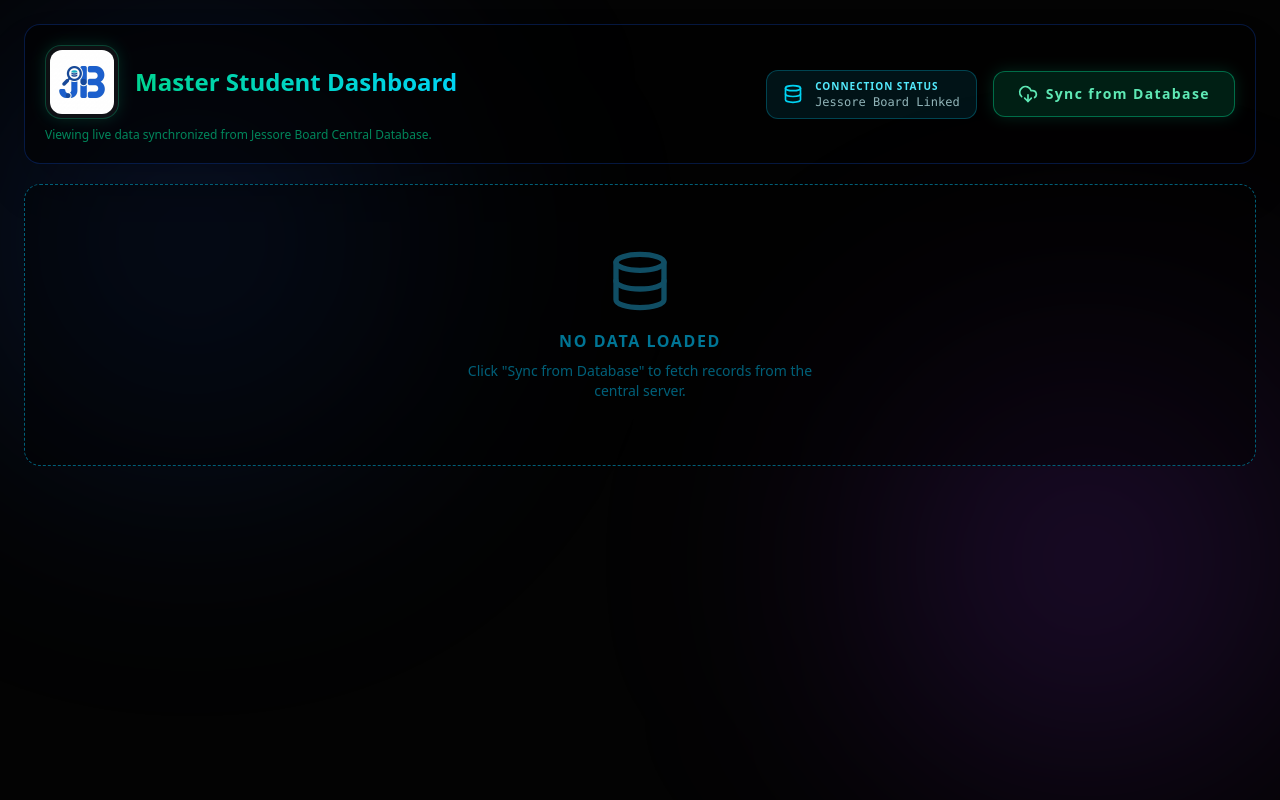
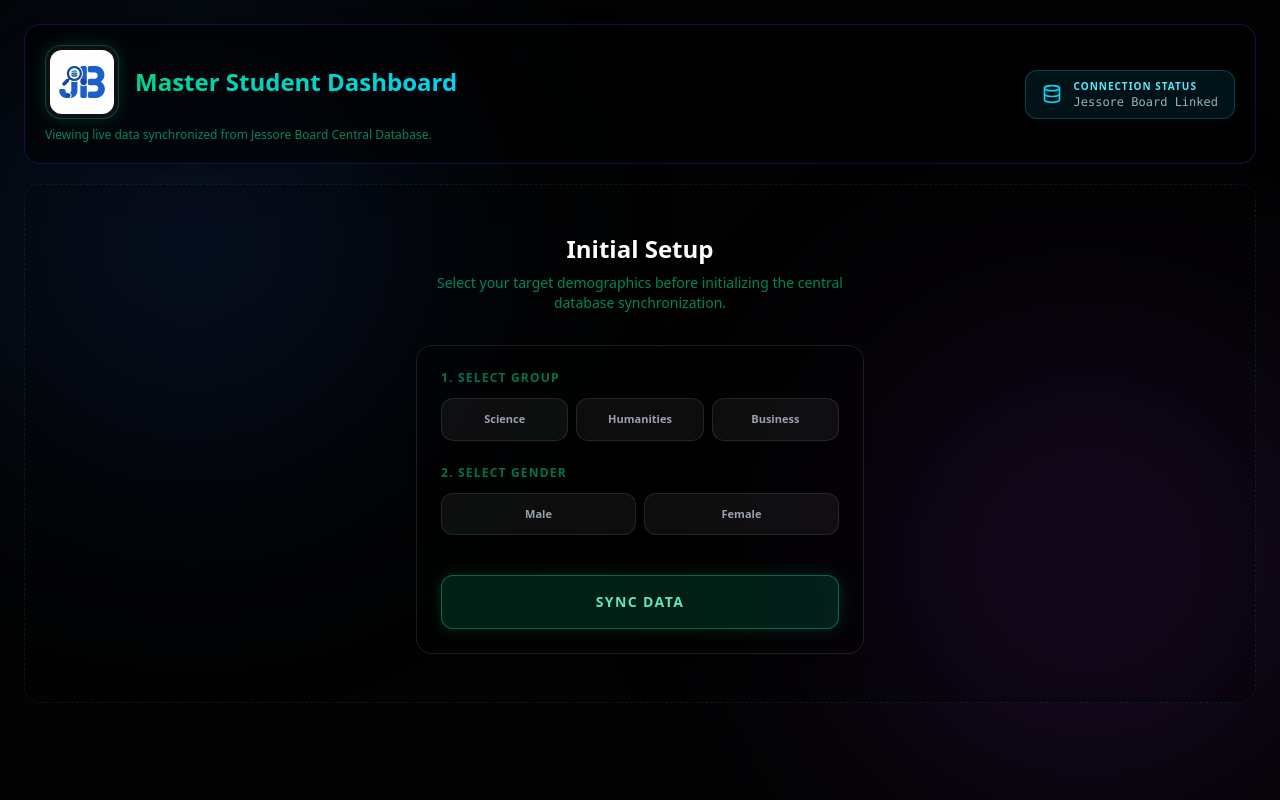
Before and after one commit to Marjuk06/jb_reg_grabber, a Next.js app: page / in a window 1280 px wide. Built offline with nearby package versions, Linux system fonts and the light colour scheme; no server answers.

Commit message:
feat: implement onboarding configuration UI and infinite scroll for student grid

```diff
--- a/src/app/page.tsx
+++ b/src/app/page.tsx
@@ -28,6 +28,16 @@ export default function Dashboard() {
   const closeAlert = () => setAlertState(prev => ({ ...prev, isOpen: false }));
 
   const handleLoadFromDB = async () => {
+    if (!groupFilter || !genderFilter) {
+      setAlertState({
+        isOpen: true,
+        type: 'info',
+        title: 'Configuration Required',
+        message: 'Please select both a Group and Gender to initialize the sync.'
+      });
+      return;
+    }
+
     setIsLoadingDB(true);
     setSyncProgress(0);
     setBaseData([]);
@@ -189,7 +199,7 @@ export default function Dashboard() {
 
   return (
     <div className="max-w-[1400px] w-full mx-auto flex flex-col h-full lg:max-h-[95vh] gap-5 mt-4 md:mt-6 mb-4 md:mb-6 px-4 md:px-6 animate-fade-in">
-      <DatabaseSyncSection onSync={handleLoadFromDB} isLoading={isLoadingDB} progress={syncProgress} />
+      <DatabaseSyncSection onSync={handleLoadFromDB} isLoading={isLoadingDB} progress={syncProgress} hasData={baseData.length > 0} />
 
       {!isLoadingDB && baseData.length > 0 && (
         <div className="flex flex-col lg:flex-row gap-5 flex-grow lg:overflow-hidden animate-slide-up">
@@ -222,12 +232,60 @@ export default function Dashboard() {
       )}
 
       {!isLoadingDB && baseData.length === 0 && (
-        <div className="flex-grow flex flex-col items-center justify-center border border-dashed border-cyan-800 rounded-2xl bg-black/40 m-4 lg:m-0 py-16 px-4 animate-scale-in">
-          <Database className="text-cyan-900 w-16 h-16 mb-4" />
-          <p className="text-cyan-700 font-bold tracking-widest uppercase text-center">No Data Loaded</p>
-          <p className="text-cyan-800 text-sm mt-2 text-center max-w-sm">
-            Click "Sync from Database" to fetch records from the central server.
-          </p>
+        <div className="flex-grow flex flex-col items-center justify-center border border-dashed border-emerald-800/30 rounded-2xl bg-black/20 m-4 lg:m-0 py-12 px-4 animate-scale-in gap-8">
+
+          <div className="text-center">
+            <h2 className="text-2xl font-bold text-white mb-2">Initial Setup</h2>
+            <p className="text-emerald-500/70 text-sm max-w-md">Select your target demographics before initializing the central database synchronization.</p>
+          </div>
+
+          <div className="flex flex-col gap-6 w-full max-w-md bg-black/40 p-6 rounded-2xl border border-white/10 shadow-xl">
+            <div className="flex flex-col gap-3">
+              <span className="text-xs uppercase tracking-widest text-emerald-500/60 font-bold">1. Select Group</span>
+              <div className="grid grid-cols-3 gap-2">
+                {['Science', 'Humanities', 'Business'].map(g => (
+                  <button
+                    key={g}
+                    onClick={() => setGroupFilter(g as GroupFilter)}
+                    className={`py-3 text-[11px] font-bold rounded-xl border transition-all ${
+                      groupFilter === g
+                        ? 'bg-emerald-500/25 border-emerald-500 text-white shadow-[0_0_15px_rgba(16,185,129,0.2)]'
+                        : 'bg-white/5 border-white/10 text-gray-400 hover:bg-white/10'
+                    }`}
+                  >
+                    {g}
+                  </button>
+                ))}
+              </div>
+            </div>
+
+            <div className="flex flex-col gap-3">
+              <span className="text-xs uppercase tracking-widest text-emerald-500/60 font-bold">2. Select Gender</span>
+              <div className="grid grid-cols-2 gap-2">
+                {['Male', 'Female'].map(g => (
+                  <button
+                    key={g}
+                    onClick={() => setGenderFilter(g as GenderFilter)}
+                    className={`py-3 text-[11px] font-bold rounded-xl border transition-all ${
+                      genderFilter === g
+                        ? 'bg-emerald-500/25 border-emerald-500 text-white shadow-[0_0_15px_rgba(16,185,129,0.2)]'
+                        : 'bg-white/5 border-white/10 text-gray-400 hover:bg-white/10'
+                    }`}
+                  >
+                    {g}
+                  </button>
+                ))}
+              </div>
+            </div>
+
+            <button
+              onClick={handleLoadFromDB}
+              className="mt-4 w-full py-4 bg-emerald-600/20 hover:bg-emerald-500/40 border border-emerald-500/50 text-emerald-300 rounded-xl text-sm font-bold tracking-widest transition-all shadow-[0_0_15px_rgba(16,185,129,0.2)] hover:shadow-[0_0_25px_rgba(16,185,129,0.4)]"
+            >
+              SYNC DATA
+            </button>
+          </div>
+
         </div>
       )}
 
--- a/src/components/DatabaseSyncSection.tsx
+++ b/src/components/DatabaseSyncSection.tsx
@@ -7,9 +7,10 @@ interface DatabaseSyncSectionProps {
   onSync: () => Promise<void>;
   isLoading: boolean;
   progress: number;
+  hasData: boolean;
 }
 
-export default function DatabaseSyncSection({ onSync, isLoading, progress }: DatabaseSyncSectionProps) {
+export default function DatabaseSyncSection({ onSync, isLoading, progress, hasData }: DatabaseSyncSectionProps) {
   return (
     <div className="bg-black/60 backdrop-blur-2xl border border-blue-600/25 rounded-2xl shadow-2xl p-5 flex flex-col md:flex-row gap-4 shrink-0 justify-between items-center relative overflow-hidden">
       {isLoading && (
@@ -42,6 +43,7 @@ export default function DatabaseSyncSection({ onSync, isLoading, progress }: Dat
           </div>
         </div>
 
+        {(hasData || isLoading) && (
           <button
             onClick={onSync}
             disabled={isLoading}
@@ -59,10 +61,11 @@ export default function DatabaseSyncSection({ onSync, isLoading, progress }: Dat
             ) : (
               <>
                 <DownloadCloud size={20} />
-              Sync from Database
+                Sync Data
               </>
             )}
           </button>
+        )}
       </div>
     </div>
   );
--- a/src/components/StudentGrid.tsx
+++ b/src/components/StudentGrid.tsx
@@ -12,8 +12,10 @@ interface StudentGridProps {
 
 export default function StudentGrid({ data, searchQuery, isHighlightMode, onStudentClick, hasData }: StudentGridProps) {
   const [cols, setCols] = useState<number>(3);
-  const [highlightedRegNo, setHighlightedRegNo] = useState<string | null>(null);
+  const [highlightedRegNos, setHighlightedRegNos] = useState<string[]>([]);
+  const [visibleCount, setVisibleCount] = useState<number>(24);
 
+  // Resize listener for mobile fallback
   useEffect(() => {
     const handleResize = () => {
       if (window.innerWidth < 768) {
@@ -25,34 +27,59 @@ export default function StudentGrid({ data, searchQuery, isHighlightMode, onStud
     return () => window.removeEventListener('resize', handleResize);
   }, []);
 
+  // Handle Search Highlighting & ensure match is visible
   useEffect(() => {
     if (isHighlightMode && searchQuery) {
       const q = searchQuery.toLowerCase();
-      const match = data.find(d =>
+      const matches = data.filter(d =>
         (d.regNo && d.regNo.toLowerCase().includes(q)) ||
         (d.name && d.name.toLowerCase().includes(q)) ||
         (String(d.serialNum).includes(q)) ||
         (d.boardRoll && String(d.boardRoll).includes(q)) ||
         (d.classRoll && String(d.classRoll).includes(q))
       );
-      if (match) {
-        setHighlightedRegNo(match.regNo);
-      } else {
-        setHighlightedRegNo(null);
+
+      if (matches.length > 0) {
+        const matchRegNos = matches.map(m => m.regNo);
+        setHighlightedRegNos(matchRegNos);
+
+        // Find first match index to ensure it's rendered
+        const firstMatchIndex = data.findIndex(d => d.regNo === matchRegNos[0]);
+        if (firstMatchIndex !== -1 && firstMatchIndex >= visibleCount) {
+          setVisibleCount(firstMatchIndex + 24);
         }
       } else {
-      setHighlightedRegNo(null);
+        setHighlightedRegNos([]);
+      }
+    } else {
+      setHighlightedRegNos([]);
     }
   }, [searchQuery, isHighlightMode, data]);
 
+  // Scroll to the first highlighted element
   useEffect(() => {
-    if (highlightedRegNo) {
-      const el = document.getElementById(`student-${highlightedRegNo}`);
+    if (highlightedRegNos.length > 0) {
+      // Small delay to allow DOM to render if we just expanded visibleCount
+      setTimeout(() => {
+        const el = document.getElementById(`student-${highlightedRegNos[0]}`);
         if (el) {
           el.scrollIntoView({ behavior: 'smooth', block: 'center' });
         }
+      }, 100);
     }
-  }, [highlightedRegNo]);
+  }, [highlightedRegNos]);
+
+  // Infinite Scroll Observer
+  const observer = React.useRef<IntersectionObserver | null>(null);
+  const lastElementRef = React.useCallback((node: HTMLDivElement | null) => {
+    if (observer.current) observer.current.disconnect();
+    observer.current = new IntersectionObserver(entries => {
+      if (entries[0].isIntersecting && visibleCount < data.length) {
+        setVisibleCount(prev => prev + 24);
+      }
+    });
+    if (node) observer.current.observe(node);
+  }, [visibleCount, data.length]);
 
   const gridColsClass = cols === 1 ? 'md:grid-cols-1' :
                         cols === 2 ? 'md:grid-cols-2' :
@@ -97,21 +124,27 @@ export default function StudentGrid({ data, searchQuery, isHighlightMode, onStud
             <p>No matching records found.</p>
           </div>
         ) : (
-          data.map((student, index) => (
+          <>
+            {data.slice(0, visibleCount).map((student, index) => {
+              const isLast = index === visibleCount - 1;
+              return (
                 <div
                   key={student.regNo || index}
                   id={`student-${student.regNo}`}
+                  ref={isLast ? lastElementRef : null}
                   className="animate-slide-up opacity-0"
-              style={{ animationDelay: `${Math.min(index * 0.05, 1)}s` }}
+                  style={{ animationDelay: `${Math.min((index % 24) * 0.05, 1)}s` }}
                 >
                   <StudentCard
                     student={student}
-                isHighlighted={student.regNo === highlightedRegNo}
+                    isHighlighted={highlightedRegNos.includes(student.regNo)}
                     onClick={() => onStudentClick(index)}
                     cardRef={() => {}}
                   />
                 </div>
-          ))
+              );
+            })}
+          </>
         )}
       </div>
     </div>
```
Lines whose indentation alone changed are shown as unchanged.
